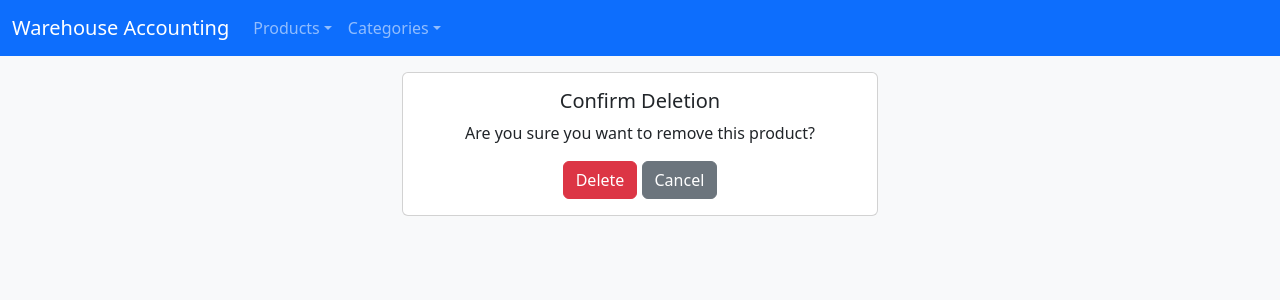
After one commit to stratiiv/warehouse-accounting, a Django app: template products/templates/products/product_confirm_delete.html in a window 1280 px wide. The commit adds this page. Shown: the top 300 px of the page. Run offline with Django 4.2, Linux system fonts and the light colour scheme; the template is opened without the code that fills it, so the values that code supplies are empty.

Commit message:
CRUD frontend for Product

```diff
--- /dev/null
+++ b/products/templates/products/product_confirm_delete.html
@@ -0,0 +1,17 @@
+{% extends "base.html" %}
+{% block content %}
+    <div class="container mt-3" style="width:500px">
+                <div class="card text-center">
+                    <div class="card-body">
+                        <h5 class="card-title">Confirm Deletion</h5>
+                        <p class="card-text">Are you sure you want to remove this product?</p>
+                        <form method="post">
+                            {% csrf_token %}
+                            <input type="submit" class="btn btn-danger" value="Delete">
+                            <a href="{% url 'product-list' %}" class="btn btn-secondary">Cancel</a>
+                        </form>
+                    </div>
+                </div>
+
+    </div>
+{% endblock %}
--- a/products/urls.py
+++ b/products/urls.py
@@ -10,6 +10,10 @@ router.register(r'products', api_views.ProductViewSet)
 router.register(r'categories', api_views.CategoryViewSet)
 urlpatterns = [
     path('api/v1/', include(router.urls)),
-    path('products/', views.ProductListView.as_view(), name="product-list")
+    path('products/list/', views.ProductListView.as_view(), name="product-list"),
+    path('products/add/', views.ProductCreateView.as_view(), name="product-add"),
+    path('products/<int:pk>/delete/', views.ProductDeleteView.as_view(), name="product-delete"),
+    path('products/<int:pk>/update/', views.ProductUpdateView.as_view(), name="product-update"),
+
 ]
 urlpatterns += static(settings.MEDIA_URL, document_root=settings.MEDIA_ROOT)
--- a/templates/base.html
+++ b/templates/base.html
@@ -38,7 +38,7 @@
                                     <hr class="dropdown-divider">
                                 </li>
                                 <li>
-                                    <a class="dropdown-item" href="#">Add new product</a>
+                                    <a class="dropdown-item" href="{% url 'product-add' %}">Add new product</a>
                                 </li>
                             </ul>
                         </li>
```
Also changed, not shown: config/settings.py (+8 -0 lines), products/templates/products/product_form.html (added, +15 -0 lines), products/templates/products/product_list.html (+12 -2 lines), products/views.py (+26 -1 lines), 2 other files.
